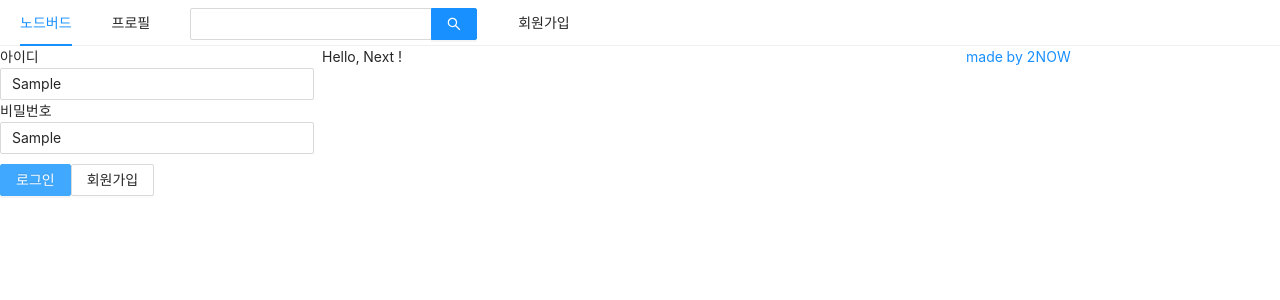
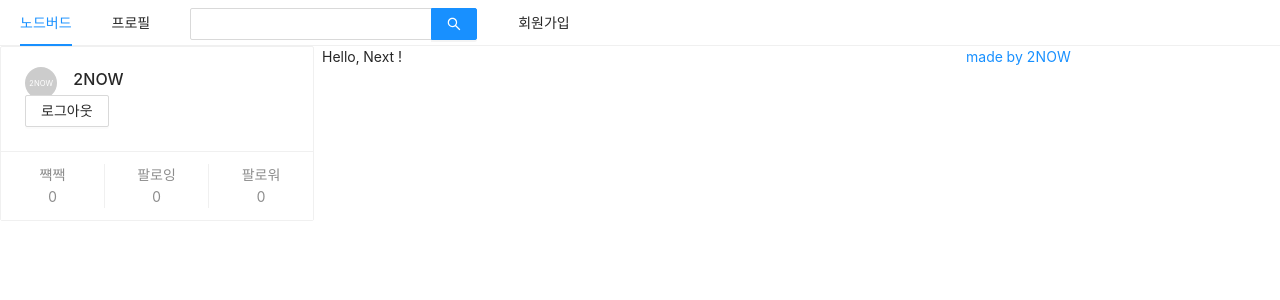
Before and after one commit to 2-NOW/node-bird, a Next.js app in the folder front/: page / in a window 1280 px wide. Both pictures are taken after typing "Sample", "Sample" into the empty fields and a click on the button "로그인". Shown: the top 300 px of the page. Built offline with nearby package versions, Linux system fonts and the light colour scheme.

Commit message:
user profile

```diff
--- a/front/components/AppLayout.js
+++ b/front/components/AppLayout.js
@@ -37,7 +37,11 @@
       </Menu>
       <Row gutter={8}>
         <Col xs={24} md={6}>
-          {isLoggedIn ? <UserProfile /> : <LoginForm />}
+          {isLoggedIn ? (
+            <UserProfile setIsLoggedIn={setIsLoggedIn} />
+          ) : (
+            <LoginForm setIsLoggedIn={setIsLoggedIn} />
+          )}
         </Col>
         <Col xs={24} md={12}>
           {children}
--- a/front/components/LoginForm.js
+++ b/front/components/LoginForm.js
@@ -7,7 +7,11 @@
   margin-top: 10px;
 `;
 
-const LoginForm = () => {
+const FormWrapper = styled(Form)`
+  padding: 10px;
+`;
+
+const LoginForm = ({ setIsLoggedIn }) => {
   // const style = useMemo(() => ({ marginTop: 10 }), []);
 
   const [id, setId] = useState('');
@@ -21,8 +25,13 @@
     setPassword(e.target.value);
   }, []);
 
+  const onSubmitForm = useCallback(() => {
+    console.log(id, password);
+    setIsLoggedIn(true);
+  }, [id, password]);
+
   return (
-    <Form>
+    <FormWrapper onFinish={onSubmitForm}>
       <div>
         <label htmlFor="user-id">아이디</label>
         <br />
@@ -48,7 +57,7 @@
           </a>
         </Link>
       </ButtonWrapper>
-    </Form>
+    </FormWrapper>
   );
 };
 
--- a/front/components/UserProfile.js
+++ b/front/components/UserProfile.js
@@ -1,5 +1,32 @@
-const UserProfile = () => {
-  return <div></div>;
+import { useCallback } from 'react';
+import { Card, Avatar, Button } from 'antd';
+
+const UserProfile = ({ setIsLoggedIn }) => {
+  const onLogOut = useCallback(() => {
+    setIsLoggedIn(false);
+  }, []);
+
+  return (
+    <Card
+      actions={[
+        <div key="twit">
+          쨱짹
+          <br />0
+        </div>,
+        <div key="followings">
+          팔로잉
+          <br />0
+        </div>,
+        <div key="followers">
+          팔로워
+          <br />0
+        </div>,
+      ]}
+    >
+      <Card.Meta avatar={<Avatar>2NOW</Avatar>} title="2NOW" />
+      <Button onClick={onLogOut}>로그아웃</Button>
+    </Card>
+  );
 };
 
 export default UserProfile;
```
